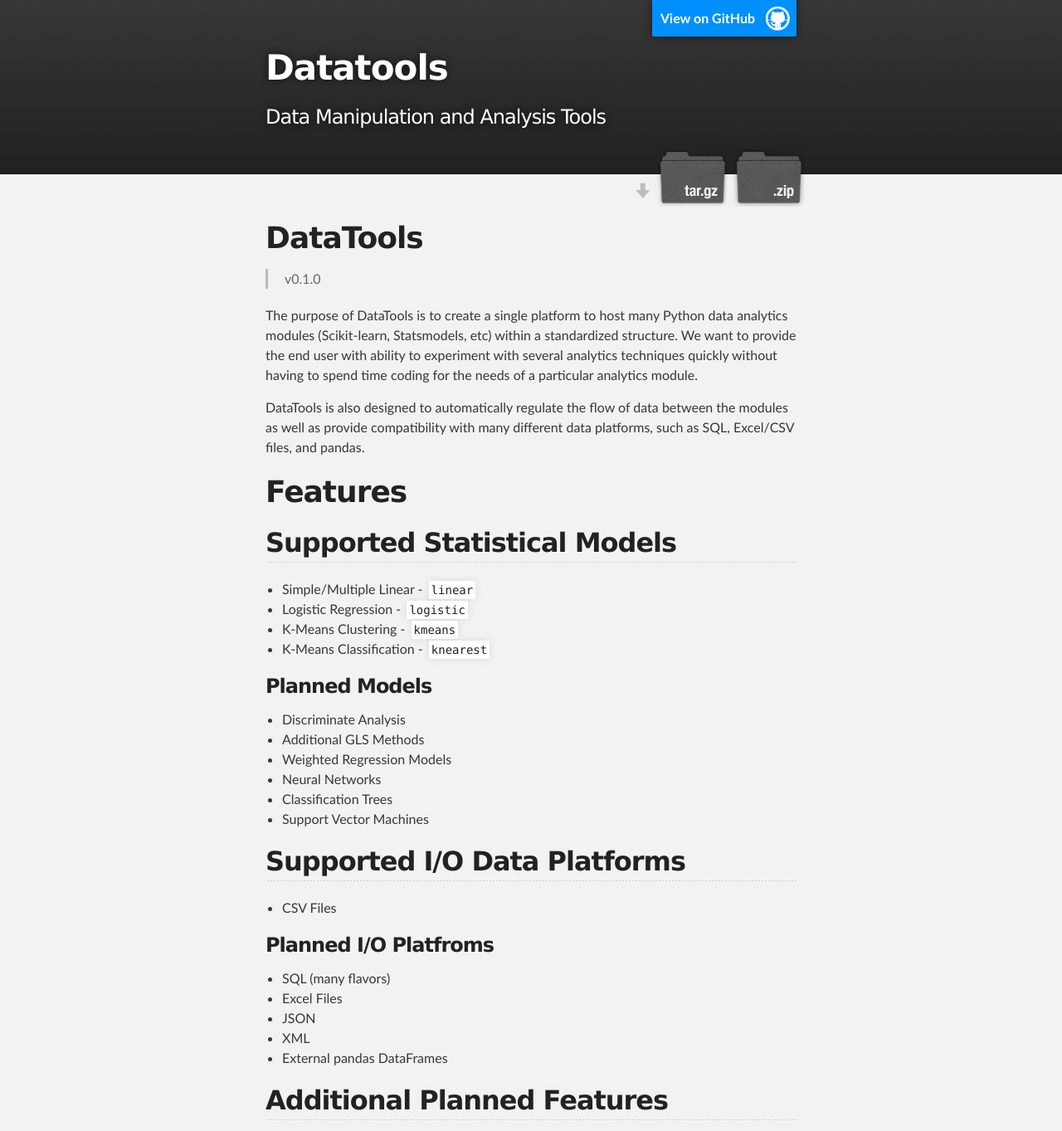
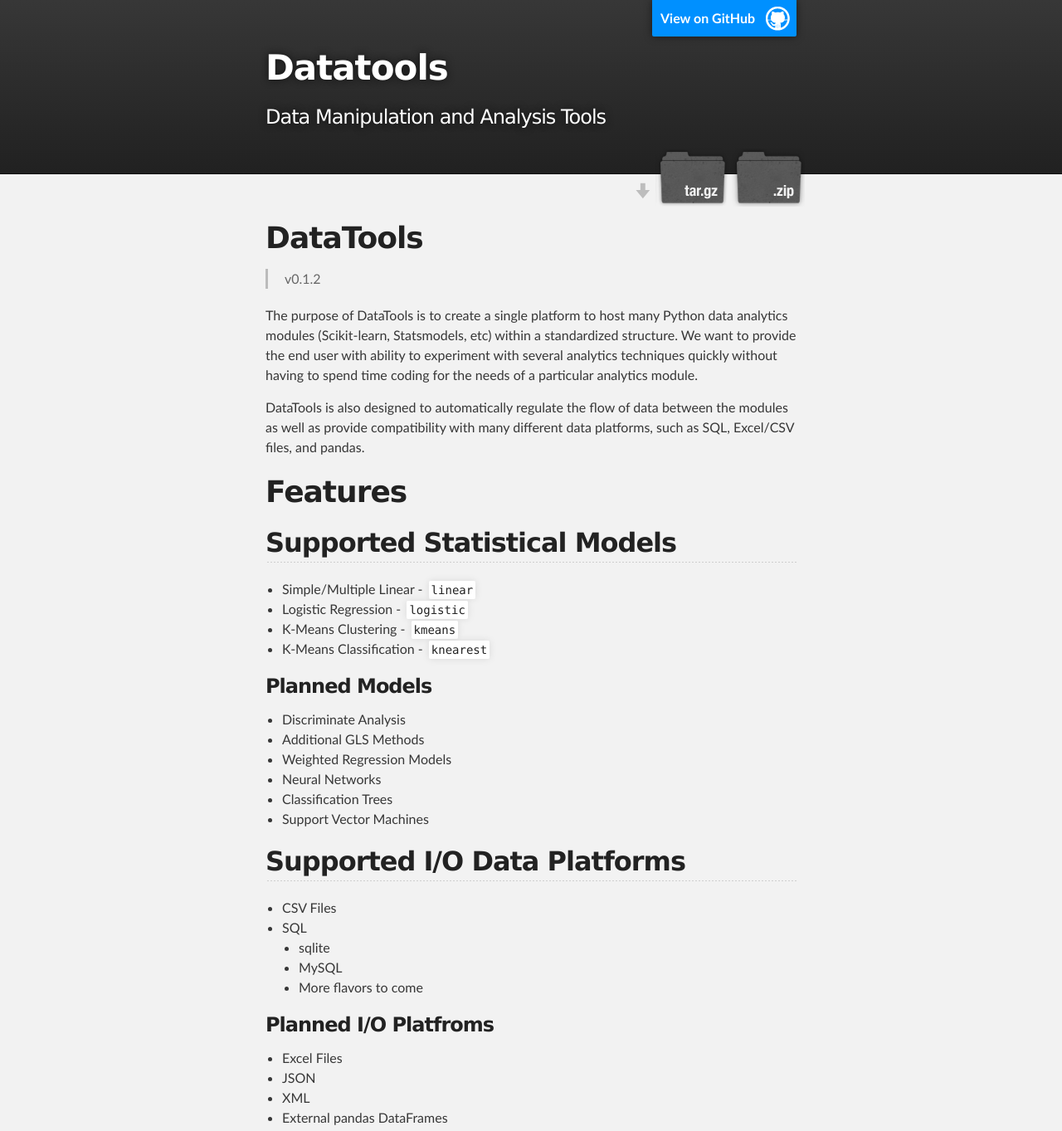
Before and after one commit to rosspalmer/DataTools, a plain HTML site: page index.html in a window 1280 px wide. Shown: the top 1363 px of the page at 83% size. Drawn offline with Linux system fonts and the light colour scheme.

```diff
--- a/index.html
+++ b/index.html
@@ -35,7 +35,7 @@
 <a id="datatools" class="anchor" href="#datatools" aria-hidden="true"><span class="octicon octicon-link"></span></a>DataTools</h1>
 
 <blockquote>
-<p>v0.1.0</p>
+<p>v0.1.2</p>
 </blockquote>
 
 <p>The purpose of DataTools is to create a single platform to host many Python data analytics modules (Scikit-learn, Statsmodels, etc) within a standardized structure. We want to provide the end user with ability to experiment with several analytics techniques quickly without having to spend time coding for the needs of a particular analytics module.</p>
@@ -76,13 +76,20 @@
 
 <ul>
 <li>CSV Files</li>
+<li>SQL
+
+<ul>
+<li>sqlite</li>
+<li>MySQL</li>
+<li>More flavors to come</li>
+</ul>
+</li>
 </ul>
 
 <h3>
 <a id="planned-io-platfroms" class="anchor" href="#planned-io-platfroms" aria-hidden="true"><span class="octicon octicon-link"></span></a>Planned I/O Platfroms</h3>
 
 <ul>
-<li>SQL (many flavors)</li>
 <li>Excel Files</li>
 <li>JSON</li>
 <li>XML</li>
```
Also changed, not shown: params.json (+1 -1 lines).
